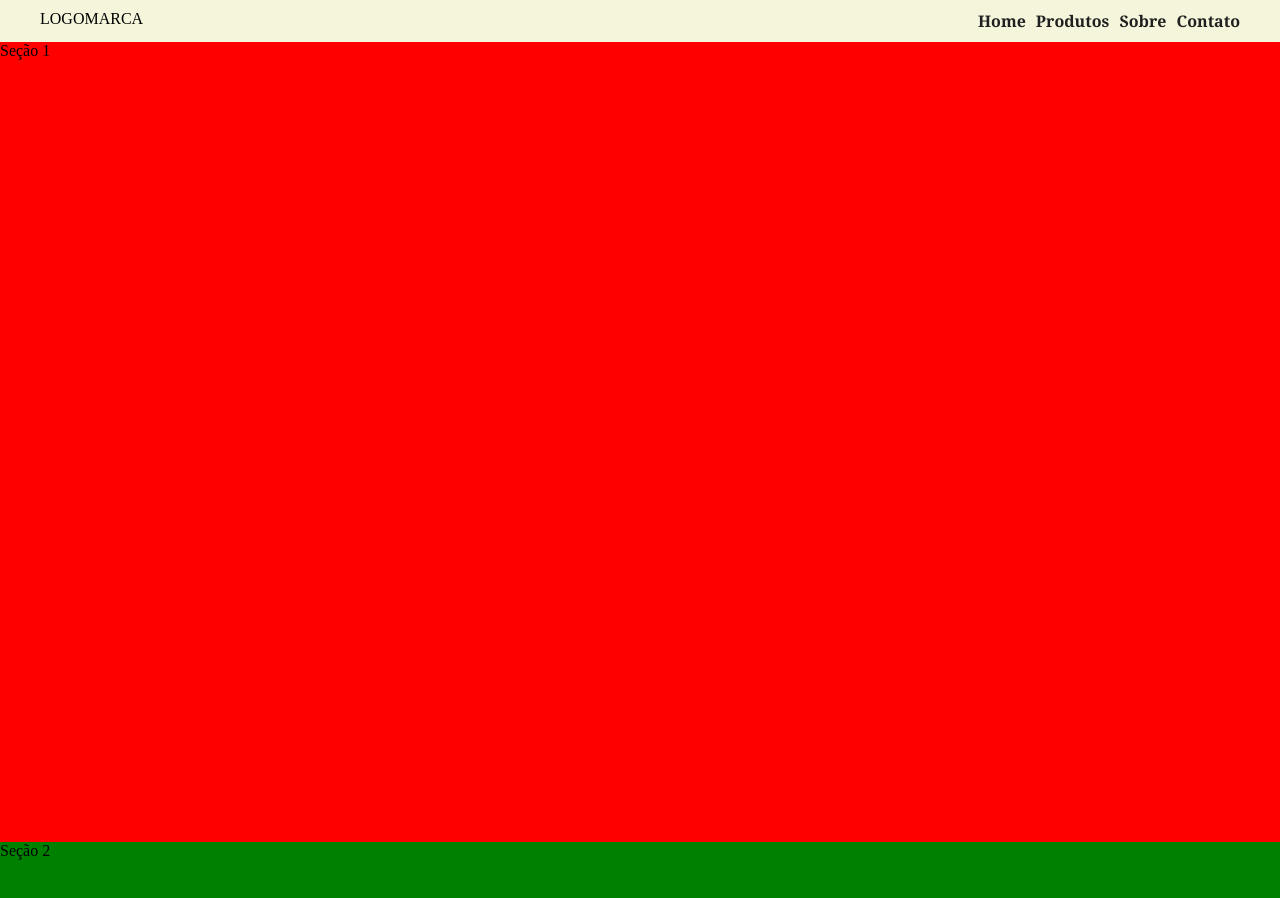
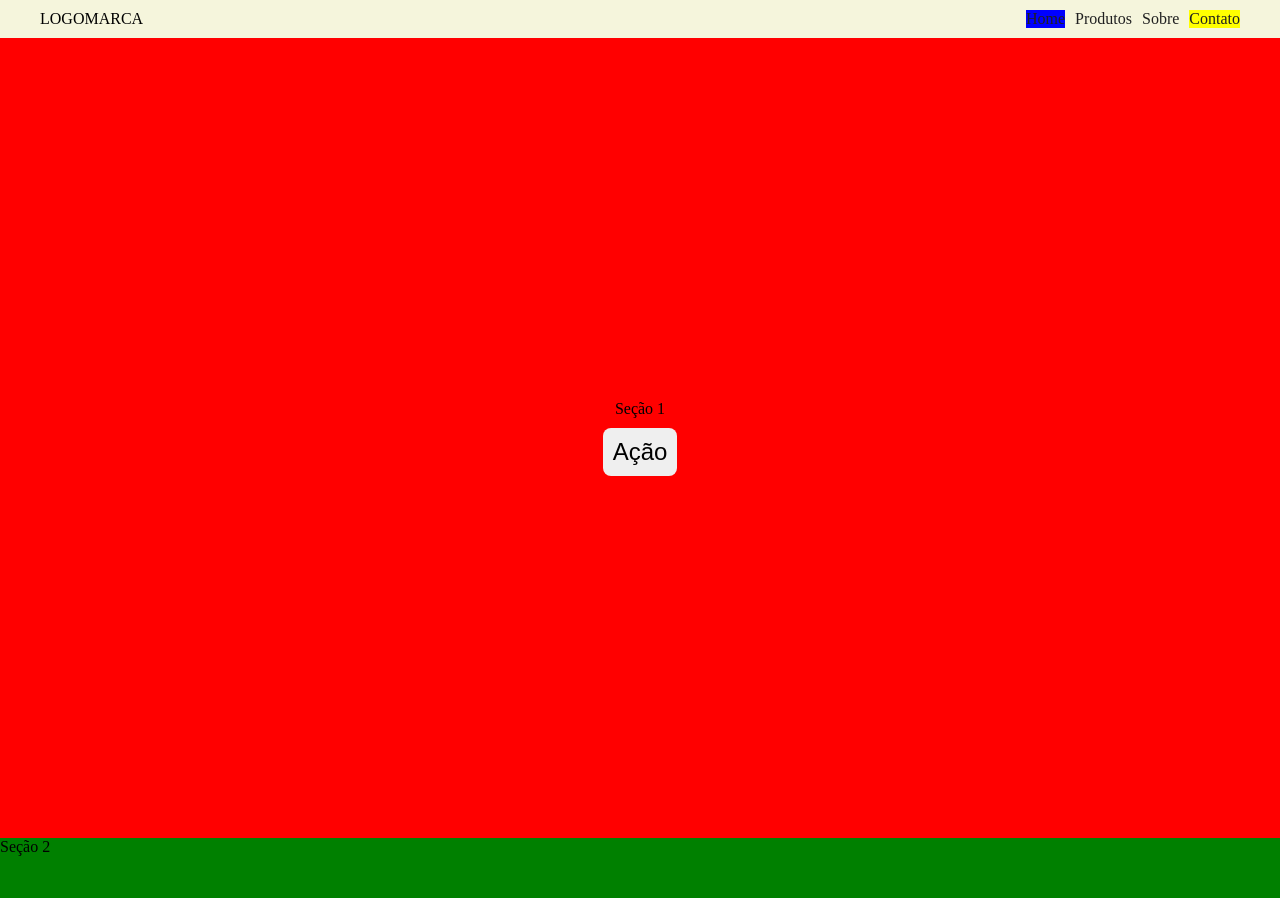
Before and after one commit to nandazzq/rpv-html, a plain HTML site: page aula05/index-menu.html in a window 1280 px wide. Shown: the top 898 px of the page. Drawn offline with Linux system fonts and the light colour scheme.

Commit message:
aula 5 - position sticky and transitions

```diff
--- a/aula05/index-menu.html
+++ b/aula05/index-menu.html
@@ -1,11 +1,13 @@
 <!DOCTYPE html>
-<html lang="en">
+<html lang="pt-br">
+
 <head>
     <meta charset="UTF-8">
     <meta name="viewport" content="width=device-width, initial-scale=1.0">
     <title>Menu HTML - Positions</title>
     <link rel="stylesheet" href="style-menu.css">
 </head>
+
 <body>
     <header>
         <div id="logo">LOGOMARCA</div>
@@ -19,10 +21,11 @@
         </nav>
     </header>
     <main>
-        <section class="secao red">Seção 1</section>
+        <section class="secao red flex">Seção 1 <button>Ação</button></section>
         <section class="secao green">Seção 2</section>
         <section class="secao blue">Seção 3</section>
         <section class="secao yellow">Seção 4</section>
     </main>
 </body>
+
 </html>
--- a/aula05/style-menu.css
+++ b/aula05/style-menu.css
@@ -1,60 +1,100 @@
 * {
+    padding: 0;
     margin: 0;
-    padding: 0;
     box-sizing: border-box;
 }
 
-
-body{
+body {
     min-height: 100vh;
 }
 
-header{
-
+header {
     display: flex;
     width: 100%;
     justify-content: space-between;
-    padding-left:40px ;
+    padding-left: 40px;
     padding-right: 40px;
     padding-top: 10px;
     padding-bottom: 10px;
     background-color: beige;
-    position: sticky;
+    position: sti;
     top: 0;
     left: 0;
-""
+    /* height: 40px; */
 }
 
-ul{
+/* main {
+    margin-top: 40px;
+} */
+
+ul {
     display: flex;
     gap: 10px;
 
-    li{
+    li {
         list-style: none;
-        a{
+        a {
             text-decoration: none;
             color: #202020;
-            font-weight: 600;
-            font-family: Georgia, 'Times New Roman', Times, serif;
+    transition: all 3s ease-in-out;
 
         }
     }
 }
 
+.flex {
+    display: flex;
+    flex-direction: column;
+    align-items: center;
+    justify-content: center;
+    gap: 10px;
+}
 
-.secao{
+button {
+    padding: 10px;
+    font-size: 24px;
+    border: none;
+    border-radius: 8px;
+    transition: all 1s ease-in;
+}
+
+button:hover {
+    background-color: #202020;
+    color: #fafafa;
+    font-size: 36px;
+    padding: 40px;
+}
+
+li:last-child {
+    background-color: yellow;
+}
+
+li:first-child {
+    background-color: blue;
+}
+
+a:hover {
+    background-color: aqua;
+    font-size: 20px;
+}
+
+
+.secao {
     min-height: 100vh;
 }
 
-.red{
+.red {
     background-color: red;
 }
-.green{
+
+.blue {
+    background-color: blue;
+}
+
+.green {
     background-color: green;
 }
-.blue{
-    background-color: blue;
-}
-.yellow{
+
+.yellow {
     background-color: yellow;
 }
```
